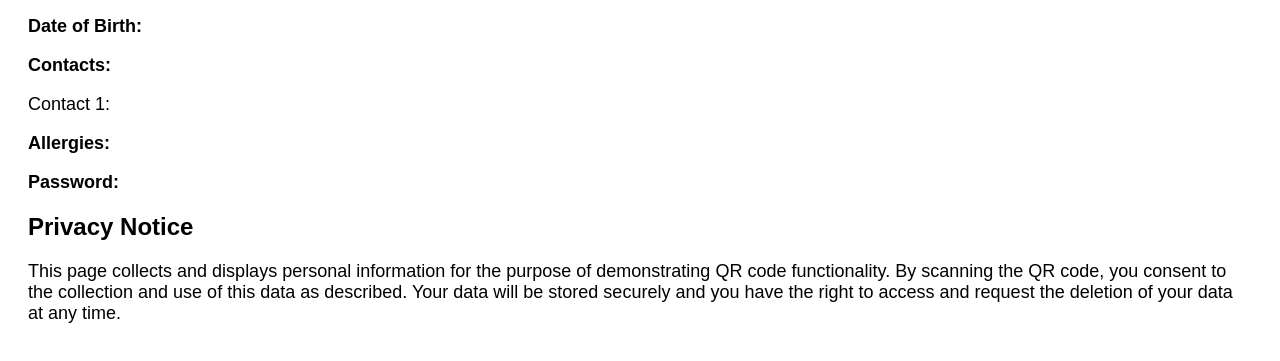
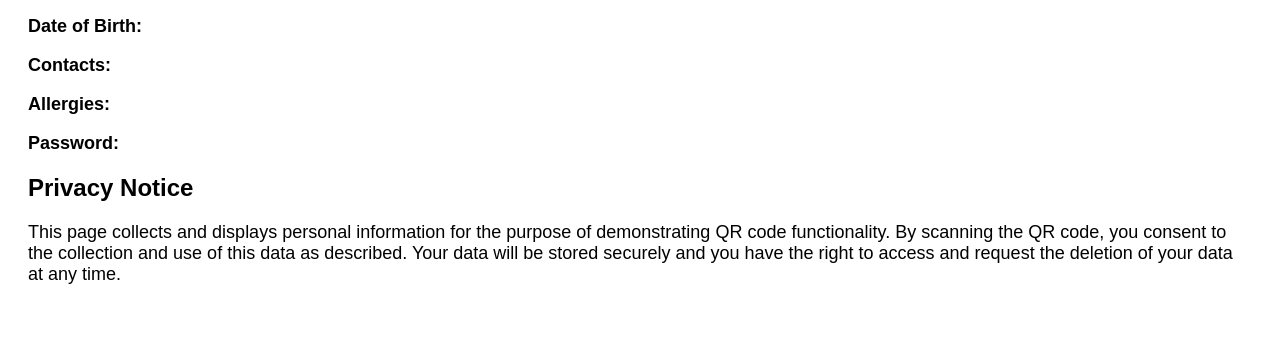
Before and after one commit to zacthegeni/qr-code, a plain HTML site: page index.html in a window 1280 px wide. Shown: the part 131-492 px from the top of the page. Drawn offline with Linux system fonts and the light colour scheme.

Commit message:
Update index.html

```diff
--- a/index.html
+++ b/index.html
@@ -41,9 +41,9 @@
 
             const contactsDiv = document.getElementById('contacts');
             const contacts = params.contacts.split(', ');
-            contacts.forEach((contact, index) => {
+            contacts.forEach(contact => {
                 const contactElement = document.createElement('p');
-                contactElement.innerText = `Contact ${index + 1}: ${contact}`;
+                contactElement.innerText = contact;
                 contactsDiv.appendChild(contactElement);
             });
 
```
